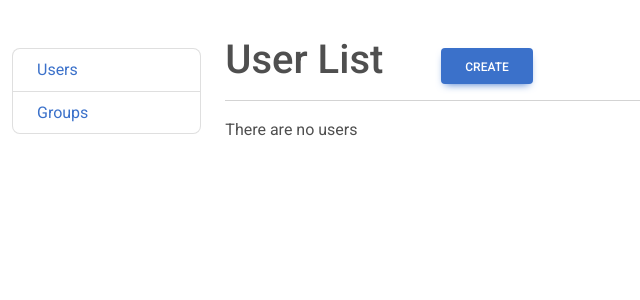
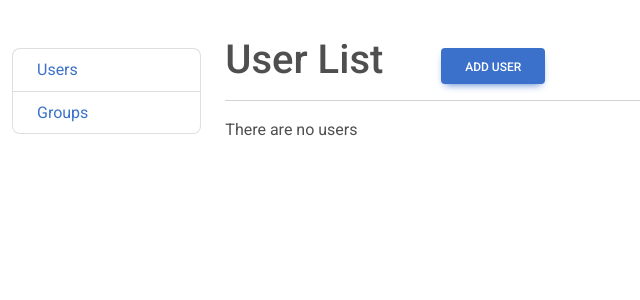
Before and after one commit to eduardhabryd/vnv_test_task, a Django app: template templates/app/user_list.html in a window 1280 px wide. Shown: the top 300 px of the page, without its empty margins (0-640 px from the left). Run offline with Django 4.2, Linux system fonts and the light colour scheme; the template is opened without the code that fills it, so the values that code supplies are empty; some libraries are stand-ins or nearby versions.

Commit message:
implement Add User button

```diff
--- a/templates/app/user_list.html
+++ b/templates/app/user_list.html
@@ -3,9 +3,9 @@
 {% block content %}
   <h1>
     User List
-    <a href=""
+    <a href="{% url 'app:user-create' %}"
        class="btn btn-primary link-to-page ms-5 mt-5">
-      Create
+      Add User
     </a>
   </h1>
   <hr>
@@ -25,9 +25,18 @@
         <tr>
           <th scope="row">{{ user.id }}</th>
           <td>{{ user.email }}</td>
-          <td>{{ user.groups }}</td>
-          <td>{{ user.is_staff }}</td>
-          <td><a href="" class="btn btn-outline-gray">Edit User</a></td>
+          <td>{{ user.group }}</td>
+          <td>
+            {% if user.is_staff %}
+              <input class="form-check-input" type="checkbox" value="" id="flexCheckChecked" checked disabled/>
+            {% else %}
+              <input class="form-check-input" type="checkbox" value="" id="flexCheckChecked" disabled/>
+            {% endif %}
+          </td>
+          <td>
+            <a href="{% url 'app:user-update' user.id %}" class="btn btn-outline-gray">Edit</a>
+            <a href="" class="btn btn-outline-danger">Delete</a>
+          </td>
       </tbody>
       {% endfor %}
     </table>
```
